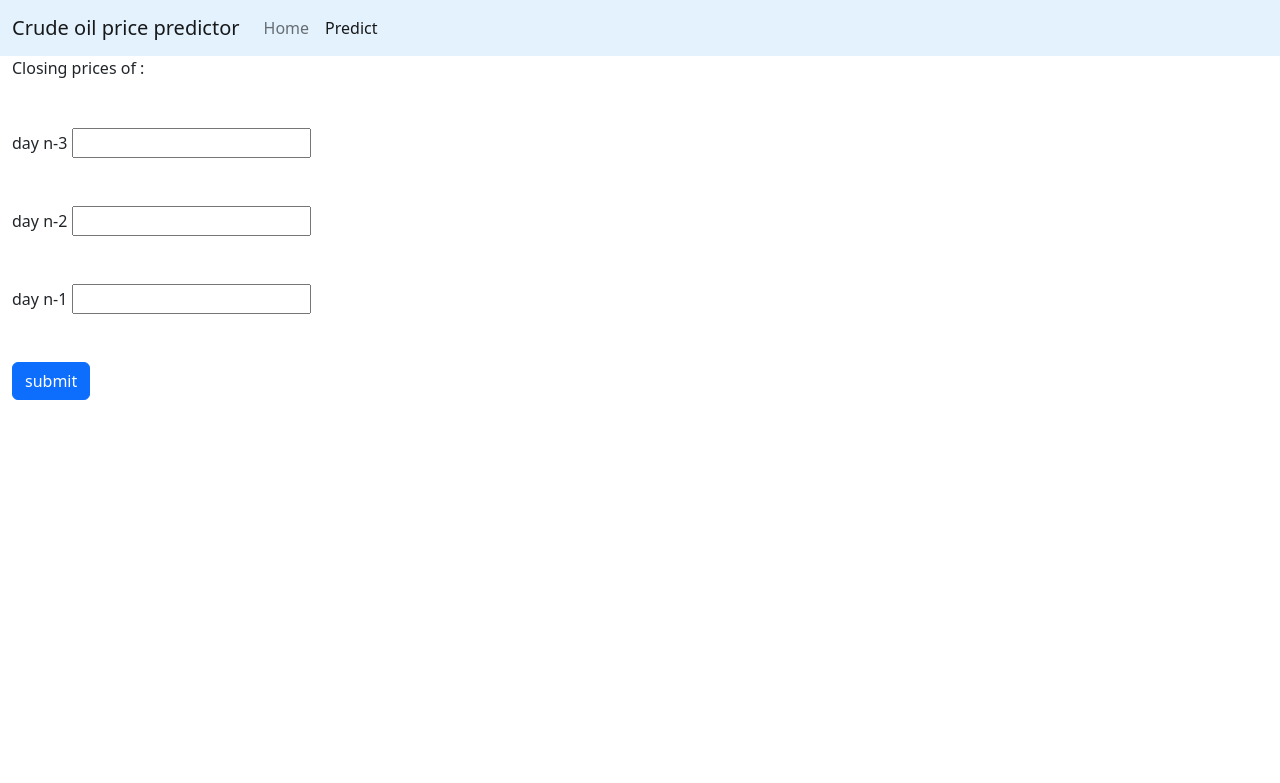
After one commit to IBM-EPBL/IBM-Project-12679-1659457483, a Flask app: page /predict in a window 1280 px wide. The commit adds this page. Shown: the top 783 px of the page. Run offline with Flask 2, Linux system fonts and the light colour scheme.

Commit message:
added predition page

```diff
--- a/project development phase/sprint 4/app.py
+++ b/project development phase/sprint 4/app.py
@@ -1,10 +1,11 @@
-from flask import Flask, render_template
+from flask import Flask, render_template, url_for, flash, request, redirect
 import pandas as pd
 import tensorflow as tf
 from sklearn.preprocessing import MinMaxScaler
 import numpy as np
 
 app = Flask(__name__)
+app.config['SECRET KEY'] = "a5d6n3j4k5l6k7mn342nw3"
 
 @app.route("/") #home route
 def home():
@@ -21,6 +22,21 @@ def home():
     curr = getCurrentCrudeOilPrice()
     return render_template("main_page.html", labels=labels, values=values, current_price=curr)
 
+@app.route("/predict", methods=["GET","POST"])
+def predictPage():
+    if request.method == "POST":
+        day1 = request.form['day-1']
+        day2 = request.form['day-2']
+        day3 = request.form['day-3']
+        if not day1 or not day2 or not day3:
+            flash('Enter all the past 3 days value')
+        else:
+            day1, day2, day3 = float(day1), float(day2), float(day3)
+            price = getCurrentCrudeOilPrice([day1, day2, day3])
+            return render_template('prediction.html', price=price)
+    return render_template('prediction.html')
+    pass
+
 def getCrudeOilData(n = 100):
     file = "dataset\\Crude Oil Prices Daily.xlsx"
     df = pd.read_excel(file)
@@ -29,7 +45,7 @@ def getCrudeOilData(n = 100):
     values = list(df["Closing Value"])
     return labels[len(labels)-n:], values[len(values)-n:] # returning only the last n data
 
-def getCurrentCrudeOilPrice():
+def getCurrentCrudeOilPrice(prices = []):
     model_file = "crude_oil_model.h5"
     file = "dataset\\Crude Oil Prices Daily.xlsx"
 
@@ -41,7 +57,11 @@ def getCurrentCrudeOilPrice():
     scaler = MinMaxScaler(feature_range=(0,1))
     x = scaler.fit_transform(x)
 
-    data = np.reshape(x[len(x)-10:],(-1,1,10))
+    if len(prices) == 0:
+        data = np.reshape(x[len(x)-3:],(-1,1,3))
+    else:
+        prices = np.array(prices)
+        data = np.reshape(prices, (-1,1,3))
 
     model = tf.keras.models.load_model(model_file)
     curr = model.predict(data)
--- /dev/null
+++ b/project development phase/sprint 4/templates/prediction.html
@@ -0,0 +1,70 @@
+<html lang="en">
+  <head>
+    <meta charset="UTF-8" />
+    <meta http-equiv="X-UA-Compatible" content="IE=edge" />
+    <meta name="viewport" content="width=device-width, initial-scale=1.0" />
+    <link
+      href="https://cdn.jsdelivr.net/npm/bootstrap@5.2.2/dist/css/bootstrap.min.css"
+      rel="stylesheet"
+      integrity="sha384-Zenh87qX5JnK2Jl0vWa8Ck2rdkQ2Bzep5IDxbcnCeuOxjzrPF/et3URy9Bv1WTRi"
+      crossorigin="anonymous"
+    />
+    <title>Prediction</title>
+  </head>
+  <body>
+    <nav
+      class="navbar navbar-expand-lg navbar-light"
+      style="background-color: #e3f2fd"
+    >
+      <div class="container-fluid">
+        <a class="navbar-brand" href="/">Crude oil price predictor</a>
+        <button
+          class="navbar-toggler"
+          type="button"
+          data-bs-toggle="collapse"
+          data-bs-target="#navbarNavAltMarkup"
+          aria-controls="navbarNavAltMarkup"
+          aria-expanded="false"
+          aria-label="Toggle navigation"
+        >
+          <span class="navbar-toggler-icon"></span>
+        </button>
+        <div class="collapse navbar-collapse" id="navbarNavAltMarkup">
+          <div class="navbar-nav">
+            <a class="nav-link" href="/">Home</a>
+            <a class="nav-link active" aria-current="page" href="/predict"
+              >Predict</a
+            >
+          </div>
+        </div>
+      </div>
+    </nav>
+    <div class="container-fluid">
+      <form method="post">
+        <label>Closing prices of : </label>
+        <div class="p-4"></div>
+        <label for="day-1">day n-3 </label>
+        <input type="number" name="day-1" />
+        <div class="p-4"></div>
+        <label for="day-2">day n-2 </label>
+        <input type="number" name="day-2" />
+        <div class="p-4"></div>
+        <label for="day-3">day n-1 </label>
+        <input type="number" name="day-3" />
+        <div class="p-4"></div>
+        <button class="btn btn-primary" type="submit">submit</button>
+      </form>
+    </div>
+    {% if price %}
+    <div class="container">
+      <div class="display-6">The predicted price</div>
+      <div class="display-1">{{price}}</div>
+    </div>
+    {% endif %}
+    <script
+      src="https://cdn.jsdelivr.net/npm/bootstrap@5.2.2/dist/js/bootstrap.bundle.min.js"
+      integrity="sha384-OERcA2EqjJCMA+/3y+gxIOqMEjwtxJY7qPCqsdltbNJuaOe923+mo//f6V8Qbsw3"
+      crossorigin="anonymous"
+    ></script>
+  </body>
+</html>
```
Also changed, not shown: final deliverables/app.py (+23 -3 lines), final deliverables/templates/prediction.html (added, +70 -0 lines), project development phase/sprint 4/templates/main_page.html (+22 -2 lines), 11 other files.
